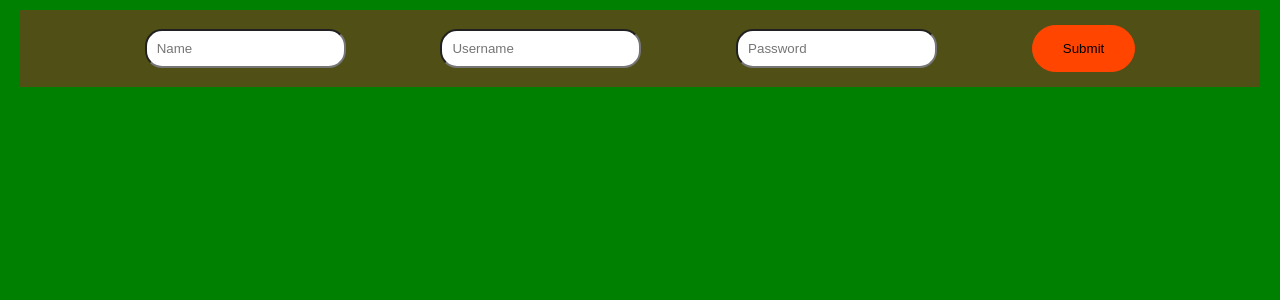
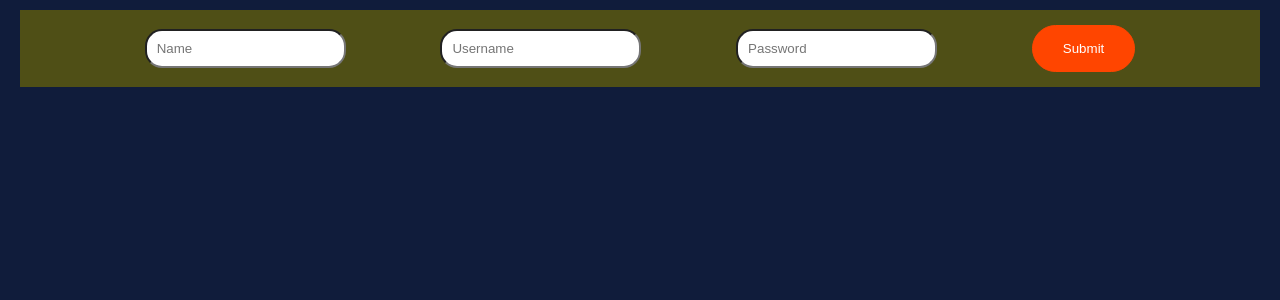
Before and after one commit to VaheM27/react_ujexner, a React (Create React App) app: page / in a window 1280 px wide. Shown: the top 300 px of the page. Built offline with nearby package versions, Linux system fonts and the light colour scheme; the HTML template or start-up script is replaced by a standard one.

Commit message:
CSS stayl

```diff
--- a/src/Lesson9/App.css
+++ b/src/Lesson9/App.css
@@ -17,18 +17,11 @@ ol {
   color-scheme: light dark;
 }
 
-body {
-  background-color: light-dark(green, black);
-  color: light-dark(black, green);
-}
+
 
 .container {
   max-width: 1280px;
   margin: auto;
-}
-
-input[type="submit"] {
-  color: inherit;
 }
 
 .formBody {
--- a/src/Lesson9/components/ToDo/ToDo.css
+++ b/src/Lesson9/components/ToDo/ToDo.css
@@ -38,7 +38,6 @@ body {
 
 li {
   display: flex;
-  max-width: 500px;
   background-color: orangered;
   padding: 20px;
   border-radius: 30px;
--- a/src/Lesson9/components/ToDo/ToDoNav.css
+++ b/src/Lesson9/components/ToDo/ToDoNav.css
@@ -5,10 +5,7 @@
   background-color: rgb(79, 79, 22);
   padding: 15px 30px;
 }
-.container {
-  max-width: 1440px;
-  margin: auto;
-}
+
 input {
   border-radius: 17px;
   padding: 10px;
```
